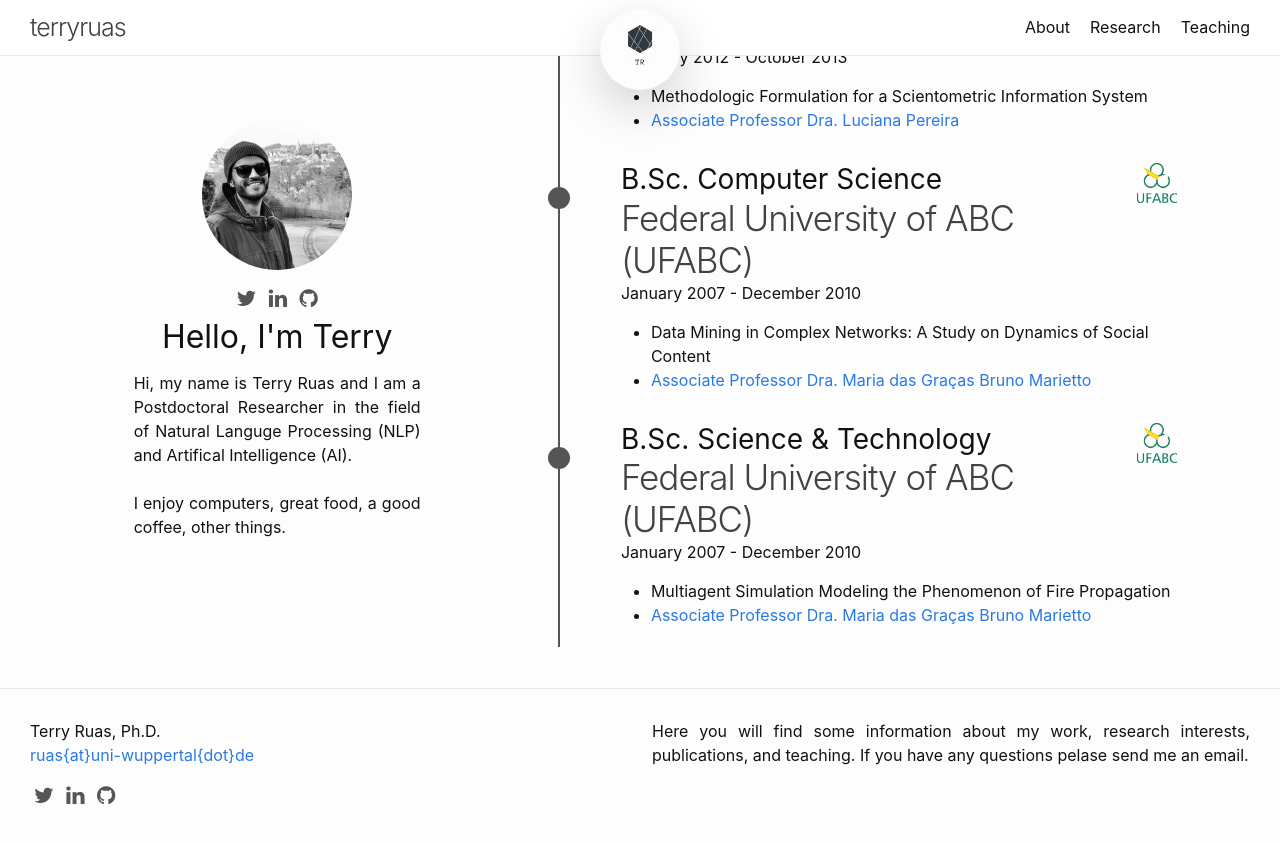
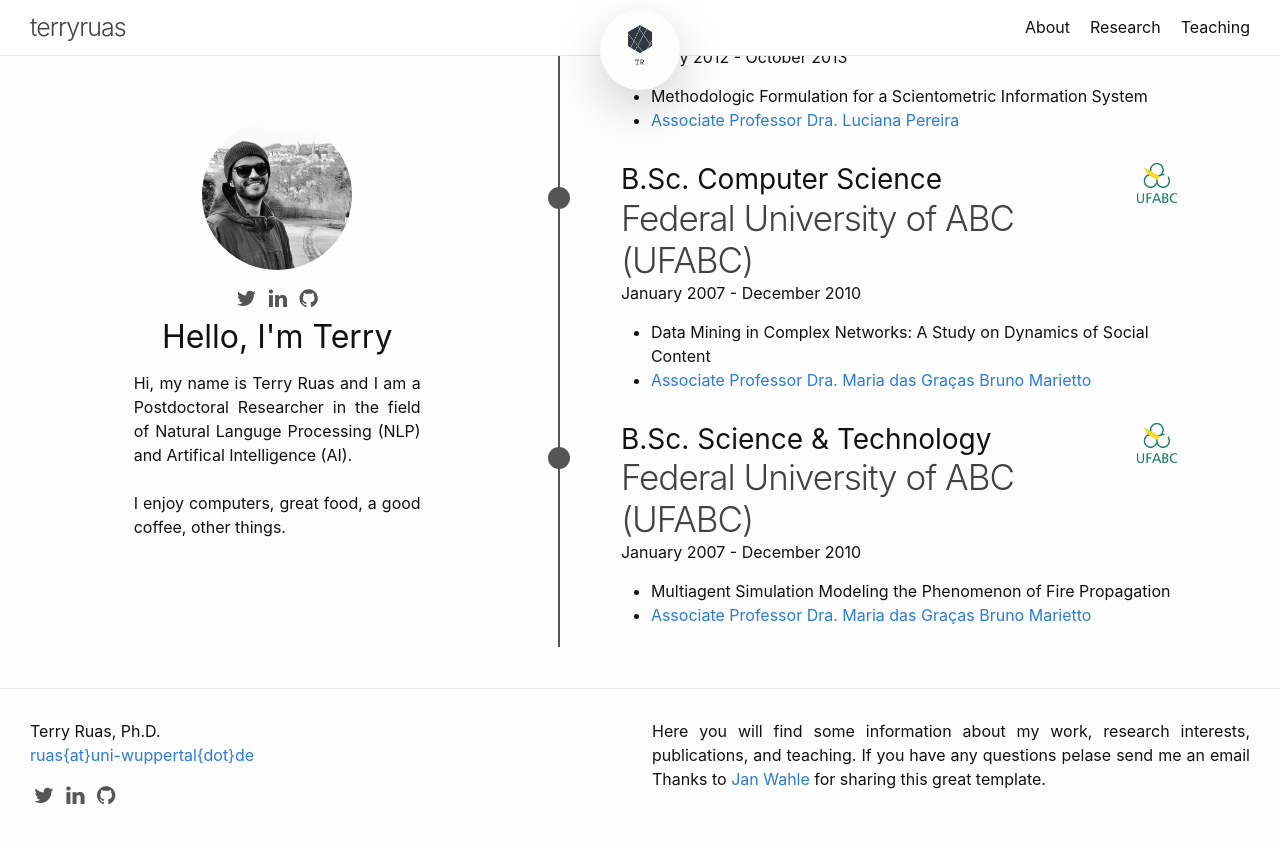
Before and after one commit to truas/truas, a Jekyll site: the page built from index.md, in a window 1280 px wide and 900 px high, scrolled down 2091 px. Shown: the top 843 px of the window. Built offline with Jekyll 4.4.1, drawn with Linux system fonts in a browser that asks for light colours.

Commit message:
credits to Jan Wahle

```diff
--- a/_config.yml
+++ b/_config.yml
@@ -7,7 +7,7 @@ description: > # this means to ignore newlines until "show_excerpts:"
 other_hobbies:
  I enjoy computers, great food, a good coffee, other things.
 footer_notes:
-  Here you will find some information about my work, research interests, publications, and teaching. If you have any questions pelase send me an email.
+  Here you will find some information about my work, research interests, publications, and teaching. If you have any questions pelase send me an email Thanks to <a href="https://jpelhaw.github.io/personal-website/">Jan Wahle</a> for sharing this great template.
 
 show_excerpts: true # set to true to show excerpts on the homepage
 
--- a/_config_dev.yml
+++ b/_config_dev.yml
@@ -7,7 +7,7 @@ description: > # this means to ignore newlines until "show_excerpts:"
 other_hobbies:
  I enjoy computers, great food, a good coffee, other things.
 footer_notes:
-  Here you will find some information about my work, research interests, publications, and teaching. If you have any questions pelase send me an email.
+  Here you will find some information about my work, research interests, publications, and teaching. If you have any questions pelase send me an email. Thanks to <a href="https://jpelhaw.github.io/personal-website/">Jan Wahle</a> for sharing this great template.
 
 show_excerpts: true # set to true to show excerpts on the homepage
 
--- a/_includes/footer.html
+++ b/_includes/footer.html
@@ -17,7 +17,7 @@
       {% include social.html %}
       </div>
       <div class="col-sm">
-        <p>{{ site.footer_notes | escape }}</p>
+        <p>{{ site.footer_notes }}</p>
       </div>
     </div>
   </div>
```
